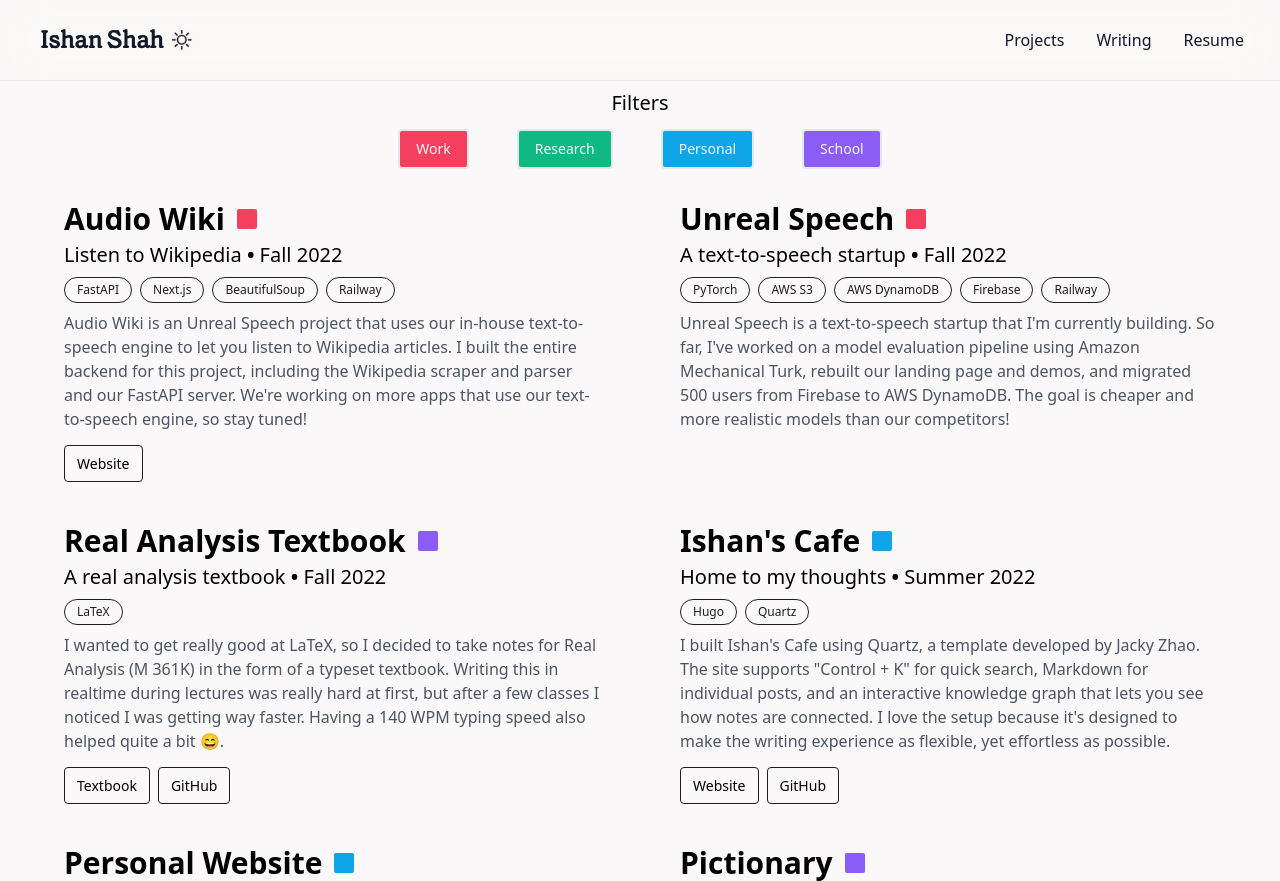
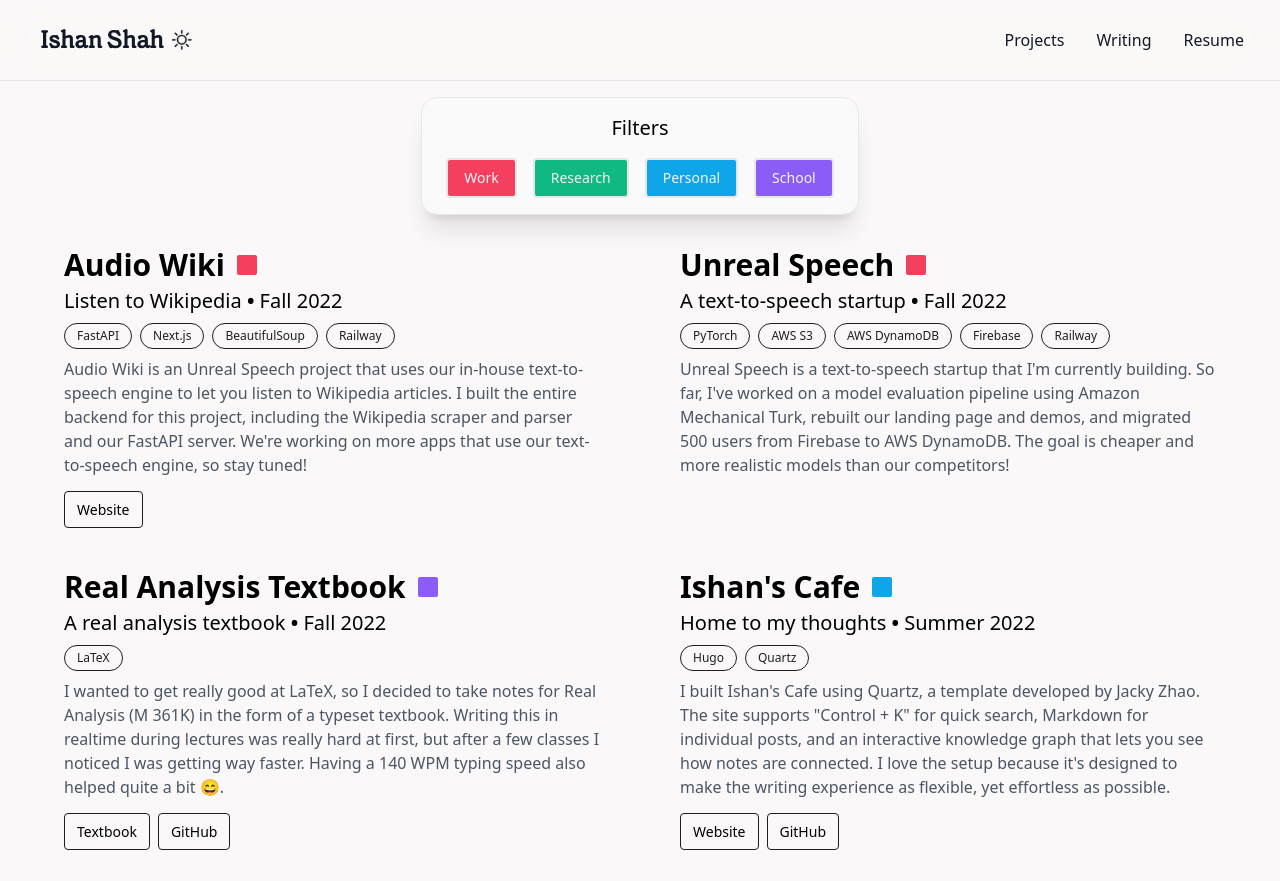
Before and after one commit to technoabsurdist/emilioandere.com, a Next.js app: page /projects in a window 1280 px wide. Built offline with nearby package versions, Linux system fonts and the light colour scheme.

Commit message:
Update filter and homepage styling

```diff
--- a/src/components/Home/index.js
+++ b/src/components/Home/index.js
@@ -48,7 +48,7 @@ export function Home() {
     <Detail.Container>
       <Detail.ContentContainer>
         {/* Avatar */}
-        <div className="justify-center flex dark:hidden mb-6 md:ml-20">
+        <div className="justify-center flex mb-6 md:ml-20 dark:hidden">
           <Image
             src="/static/img/avatar.png"
             alt="Ishan"
@@ -58,14 +58,14 @@ export function Home() {
           />
         </div>
 
-        <div className="pb-24 md:pb-4 space-y-12 md:space-y-16">
+        <div className="pb-24 md:pb-4 space-y-12 md:space-y-16 dark:mt-8">
           {/* Bio */}
           <SectionContainer>
             <SectionTitle />
             <SectionContent>
-              <div className="prose">
+              <div className="prose -mb-8">
                 <p>
-                I'm currently researching large language models with Kyle Mahowald.
+                Hey, I'm Ishan! I'm currently researching large language models with Kyle Mahowald.
 
                 In the past, I've worked on:
                 <ul>
--- a/src/components/Nav/index.js
+++ b/src/components/Nav/index.js
@@ -12,7 +12,7 @@ export function Nav() {
   }
 
   return (
-    <nav className="flex items-center justify-between p-4 md:p-6 border-b border-gray-200 filter-blur sticky top-0 z-10">
+    <nav className="flex items-center justify-between p-4 md:p-6 border-b border-gray-200 dark:border-none filter-blur sticky top-0 z-10">
       <div className="flex items-center flex-shrink-0 ml-0 md:ml-4 mr-6">
         <Link href="/">
           <a className="inline-block text-primary text-xl md:text-2xl font-semibold hover:text-indigo-500 font-grenette">
--- a/src/components/Projects/index.js
+++ b/src/components/Projects/index.js
@@ -96,18 +96,23 @@ export function Projects() {
       <div className="relative flex max-h-screen w-full flex-col overflow-y-scroll scroll-smooth">
         <div className="mx-auto w-full max-w-7xl px-4 pb-52 md:px-8">
           {/* Filtering */}
-          <p className="flex justify-center mt-2 sm:pt-0 pb-1 text-xl font-medium dark:text-gray-200">Filters</p>
-          <div className="justify-center flex pt-2">
+          <div className="flex justify-center mt-4">
+            <div className="bg-neutral-50 dark:bg-off-black border border-gray-200 dark:border-none rounded-2xl shadow-xl p-4">
+              <p className="text-xl font-medium text-center dark:text-gray-200 mb-2">Filters</p>
+              <div className="flex justify-center pt-2">
                 {filters.map(filterItem => (
                   <button
                     key={filterItem.key}
-                className={`p-2 sm:px-4 sm:py-2 mx-6 text-sm font-medium rounded ${filter[filterItem.key] ? `bg-${filterItem.color}-500 border-${filterItem.color}-500 text-gray-100` : 'bg-inherit bg-off-white border border-off-black dark:border-off-white text-off-black dark:text-off-white'} focus:outline-none border-2`}
+                    className={`p-2 sm:px-4 sm:py-2 mx-2 text-sm font-medium rounded ${filter[filterItem.key] ? `bg-${filterItem.color}-500 border-${filterItem.color}-500 text-gray-100` : 'bg-inherit bg-off-white border border-off-black dark:border-off-white text-off-black dark:text-off-white'} focus:outline-none border-2 transition duration-300 ease-in-out transform hover:scale-105`}
                     onClick={() => handleFilter(filterItem.key)}
                   >
                     {filterItem.key}
                   </button>
                 ))}
               </div>
+            </div>
+          </div>
+
 
           <div className="grid grid-cols-1 mt-4 md:grid-cols-2 gap-4">
             {ProjectData.projectsList.map((project, index) => {
```
Lines whose indentation alone changed are shown as unchanged.
